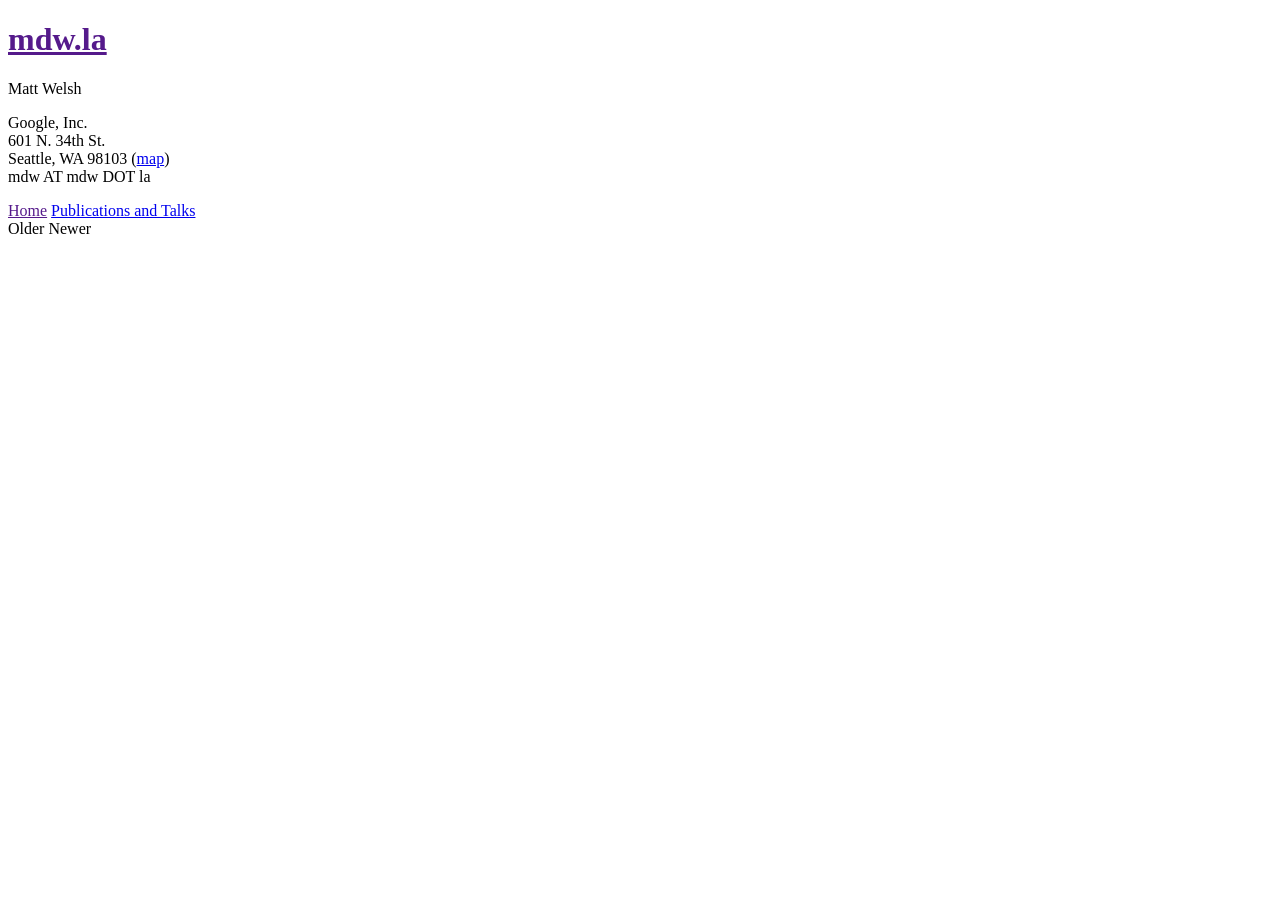
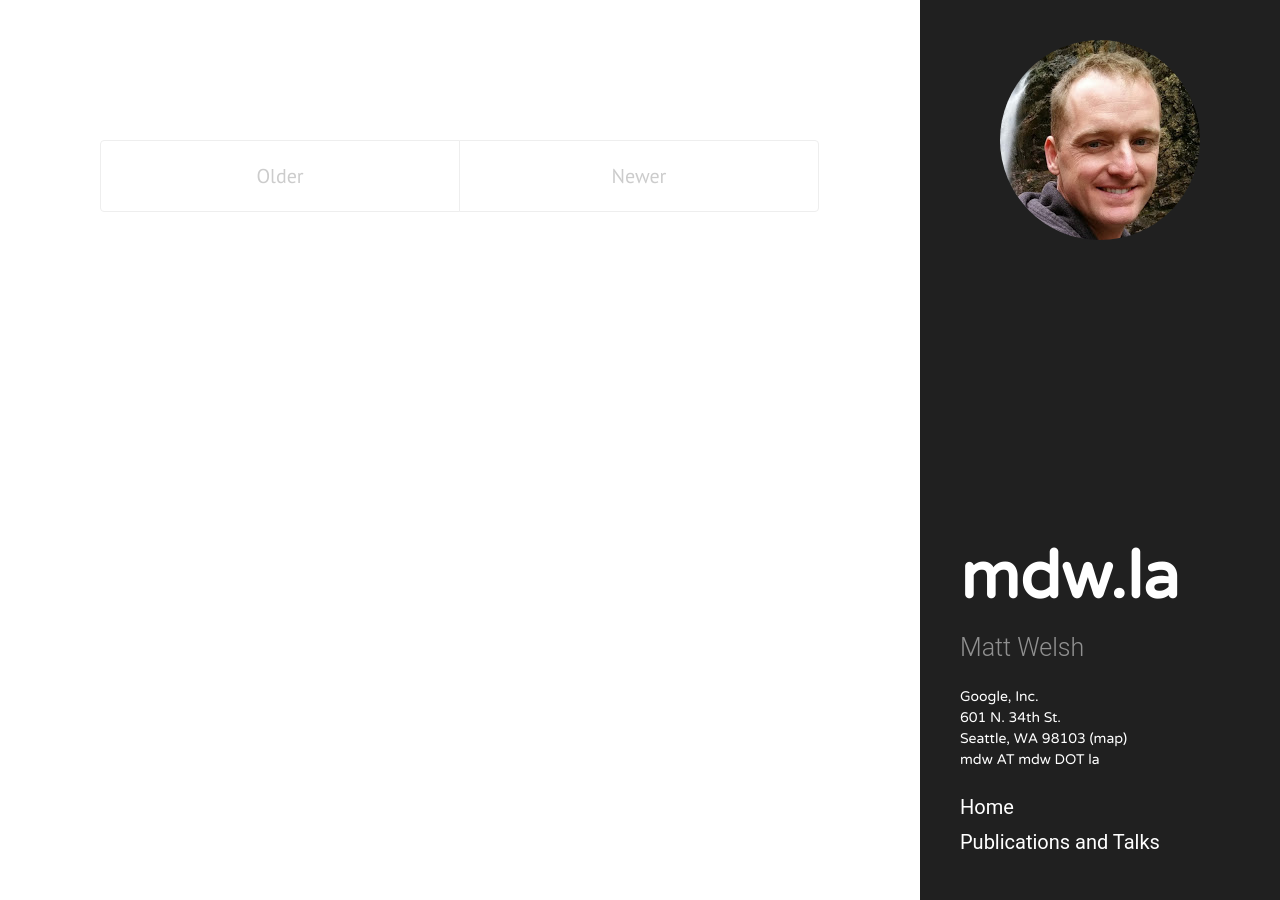
Before and after one commit to mdwelsh/mdwelsh.github.io, a Jekyll site: the page built from originalindex.html, in a window 1280 px wide. Built offline with Jekyll 4.4.1, drawn with Linux system fonts in a browser that asks for light colours.

Commit message:
Removing use of site.baseurl in favor of manual /.
The issue here is that setting "baseurl: /" in _config.yml seems to break relative links.

```diff
--- a/_includes/head.html
+++ b/_includes/head.html
@@ -15,15 +15,15 @@
   </title>
 
   <!-- CSS -->
-  <link rel="stylesheet" href="{{ site.baseurl }}public/css/poole.css">
-  <link rel="stylesheet" href="{{ site.baseurl }}public/css/syntax.css">
-  <link rel="stylesheet" href="{{ site.baseurl }}public/css/hyde.css">
+  <link rel="stylesheet" href="/public/css/poole.css">
+  <link rel="stylesheet" href="/public/css/syntax.css">
+  <link rel="stylesheet" href="/public/css/hyde.css">
   <link rel="stylesheet" href="http://fonts.googleapis.com/css?family=PT+Sans:400,400italic,700|Abril+Fatface">
   <link href='https://fonts.googleapis.com/css?family=Varela+Round' rel='stylesheet' type='text/css'>
 
   <!-- Icons -->
-  <link rel="apple-touch-icon-precomposed" sizes="144x144" href="{{ site.baseurl }}public/apple-touch-icon-144-precomposed.png">
-                                 <link rel="shortcut icon" href="{{ site.baseurl }}public/favicon.ico">
+  <link rel="apple-touch-icon-precomposed" sizes="144x144" href="/public/apple-touch-icon-144-precomposed.png">
+                                 <link rel="shortcut icon" href="/public/favicon.ico">
 
   <!-- RSS -->
   <link rel="alternate" type="application/rss+xml" title="RSS" href="/atom.xml">
```
